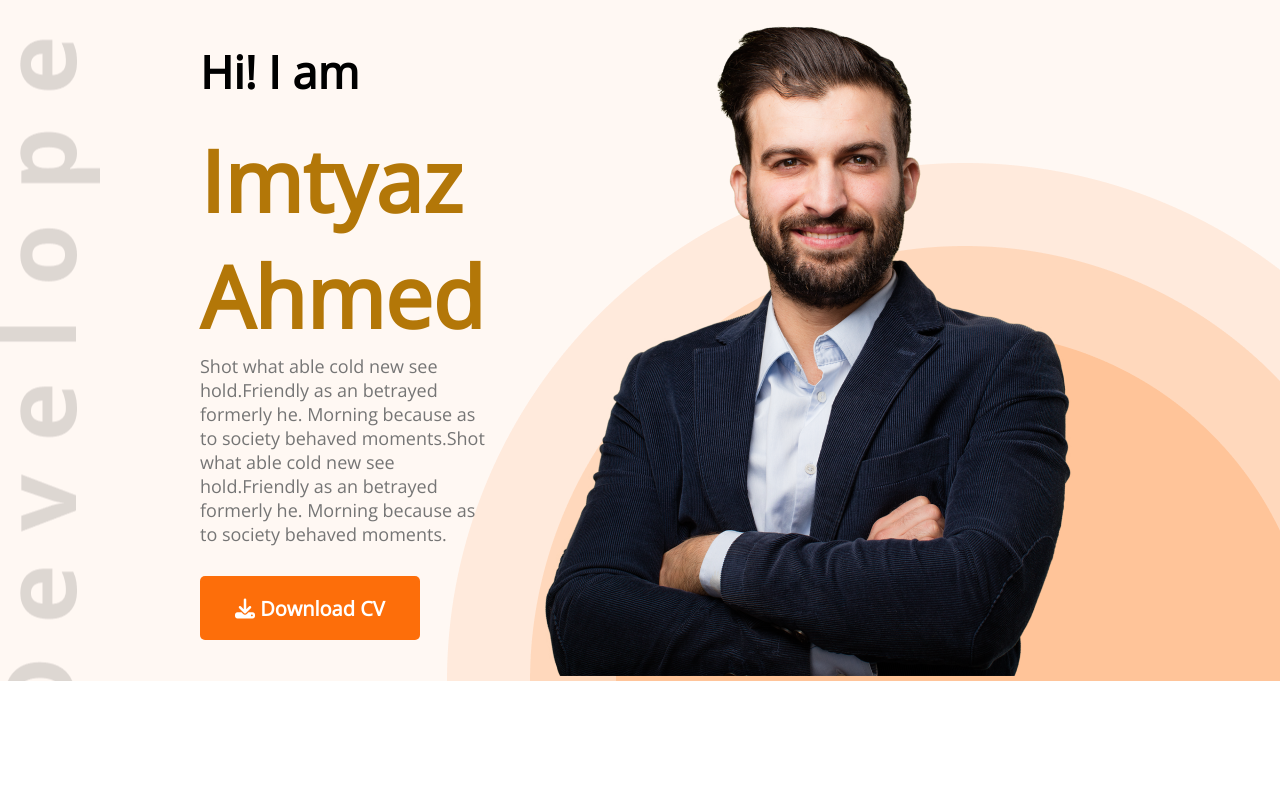
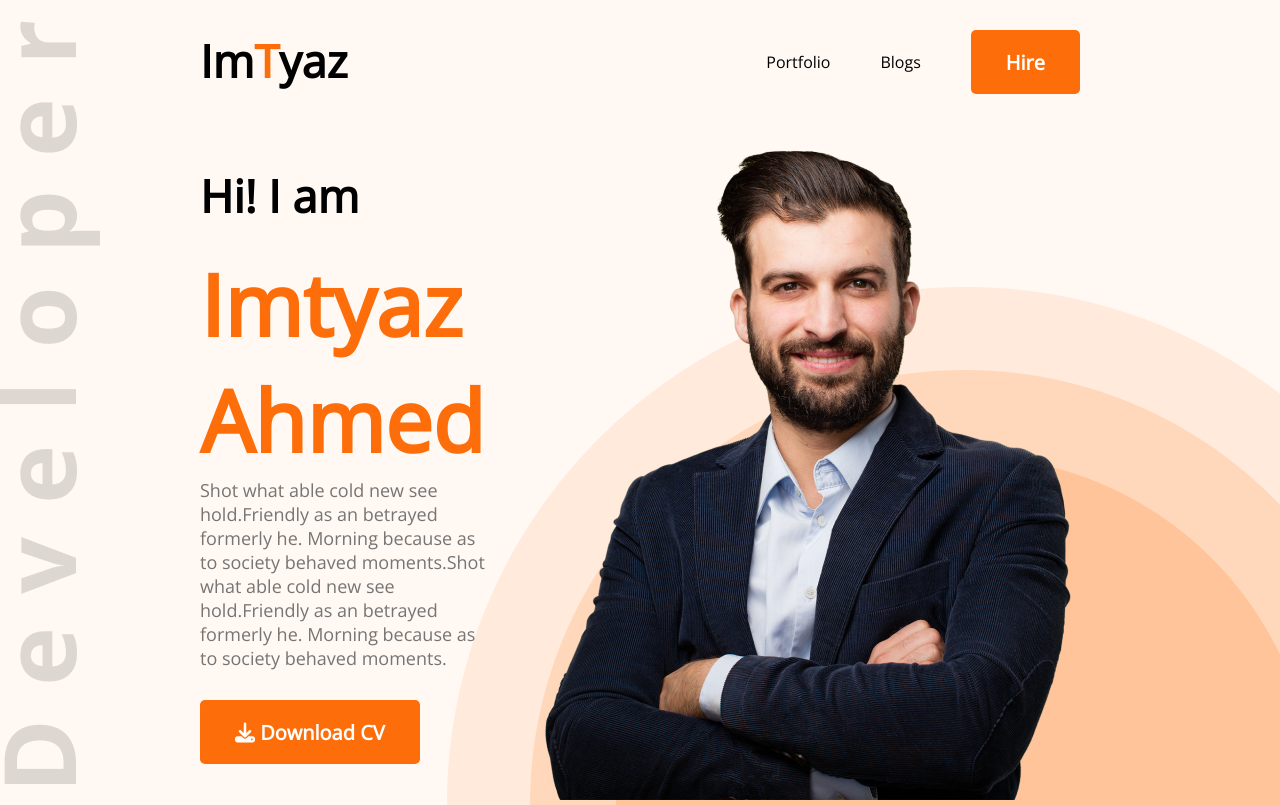
Before and after one commit to imtyaz-17/developer-portfolio, a plain HTML site: page index.html in a window 1280 px wide. Drawn offline with nearby package versions, Linux system fonts and the light colour scheme.

Commit message:
header part complete

```diff
--- a/css/style.css
+++ b/css/style.css
@@ -3,6 +3,22 @@
     font-family: 'Open Sans', sans-serif;
 }
 
+.text-primary {
+    color: #FD6E0A;
+}
+
+.btn-primary {
+    color: #FFFFFF;
+    font-weight: 700;
+    font-size: 20px;
+    border: 0;
+    padding: 18px 35px;
+    height: 64px;
+    border-radius: 5px;
+    background: #FD6E0A;
+}
+
+/* */
 .header {
     background: #FFF8F3;
     background-image: url('../images/developer.png'), url('../images/header_bg.png');
@@ -10,6 +26,29 @@
     background-position: left, bottom right;
 }
 
+/* */
+nav {
+    display: flex;
+    justify-content: space-between;
+    padding: 30px 200px;
+}
+
+.nav-title {
+    font-weight: 800;
+    font-size: 45px;
+}
+
+nav ul {
+    display: flex;
+    align-items: center;
+}
+
+nav li {
+    list-style: none;
+    margin-left: 50px;
+}
+
+/* */
 .banner {
     display: flex;
     align-items: center;
@@ -17,7 +56,7 @@
 }
 
 .banner-title {
-    color: #b37708;
+    color: #FD6E0A;
     font-weight: 700;
     font-size: 85px;
 }
@@ -33,14 +72,3 @@
     font-size: 18px;
     margin-bottom: 30px;
 }
-
-.btn-primary {
-    color: #FFFFFF;
-    font-weight: 700;
-    font-size: 20px;
-    border: 0;
-    padding: 18px 35px;
-    height: 64px;
-    border-radius: 5px;
-    background: #FD6E0A;
-}
--- a/index.html
+++ b/index.html
@@ -14,7 +14,14 @@
 
 <body>
     <header class="header">
-
+        <nav>
+            <h2 class="nav-title">Im<span class="text-primary">T</span>yaz</h2>
+            <ul>
+                <li>Portfolio</li>
+                <li>Blogs</li>
+                <li><button class="btn-primary">Hire</button></li>
+            </ul>
+        </nav>
         <div class="banner">
             <div>
                 <h3 class="banner-sub-title">Hi! I am</h3>
```
